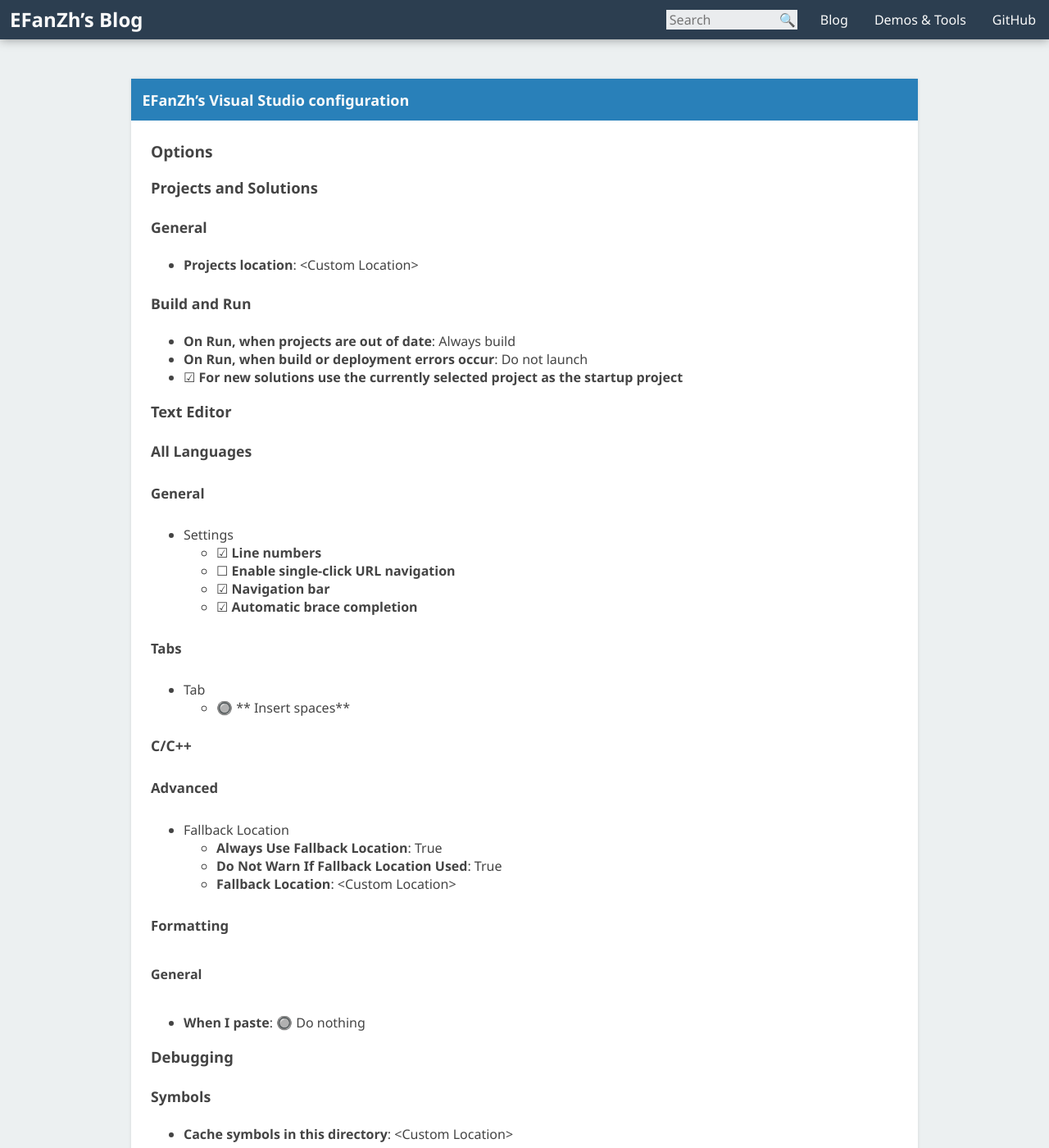
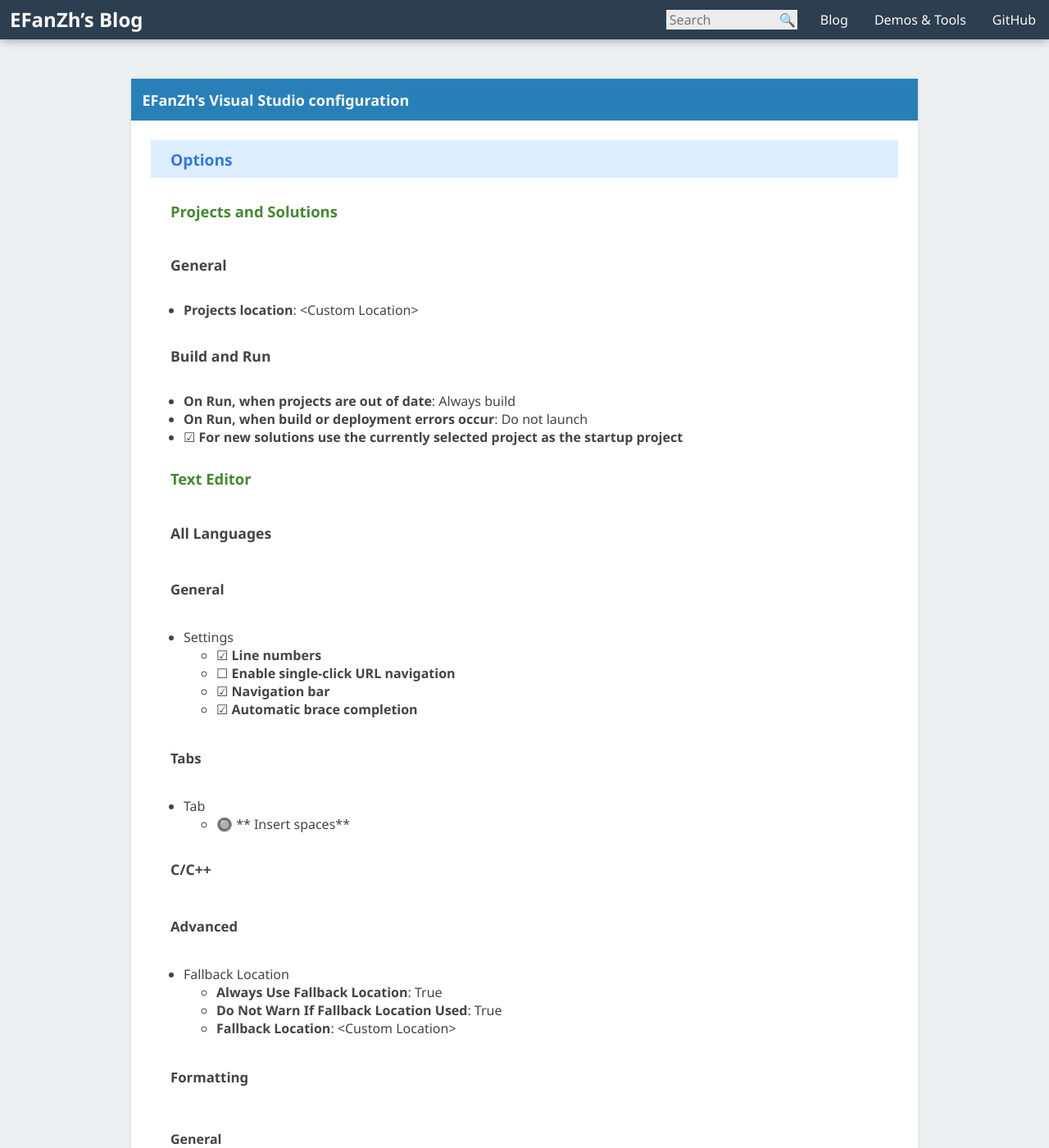
Before and after one commit to fuzeyi/efanzh.github.io, a Jekyll site: the page built from _posts/2015-07-26-visual-studio-configuration.md, in a window 1280 px wide and 1400 px high. Shown: the whole window at 82% size. Built offline with Jekyll 4.4.1, drawn with Linux system fonts in a browser that asks for light colours.

Commit message:
Update title color

```diff
--- a/stylesheets/common.css
+++ b/stylesheets/common.css
@@ -148,14 +148,22 @@
     padding: 0.75em;
 }
 
+.post > h2, .post > h3, .post > h4, .post > h5, .post > h6
+{
+    padding: 0.5em 24px;
+}
+
 .post > h2
 {
     font-size: 1.2em;
+    background: #def;
+    color: #37d;
 }
 
 .post > h3
 {
     font-size: 1.15em;
+    color: #483;
 }
 
 .post > h4
@@ -195,7 +203,7 @@
     background-color: rgba(0, 0, 0, 0.05);
 }
 
-.post > table > tbody > tr > td, .post-content > table > thead > tr > th
+.post > table > tbody > tr > td, .post > table > thead > tr > th
 {
     padding: 0.5em;
 }
```
